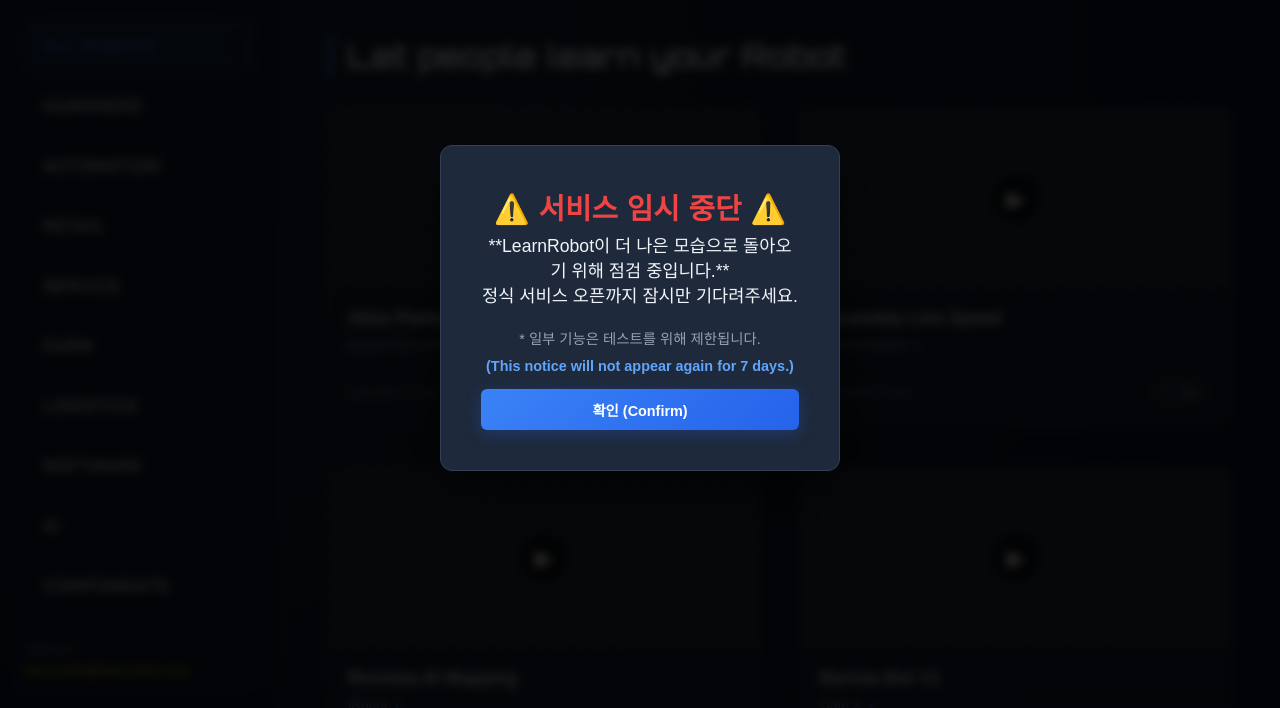
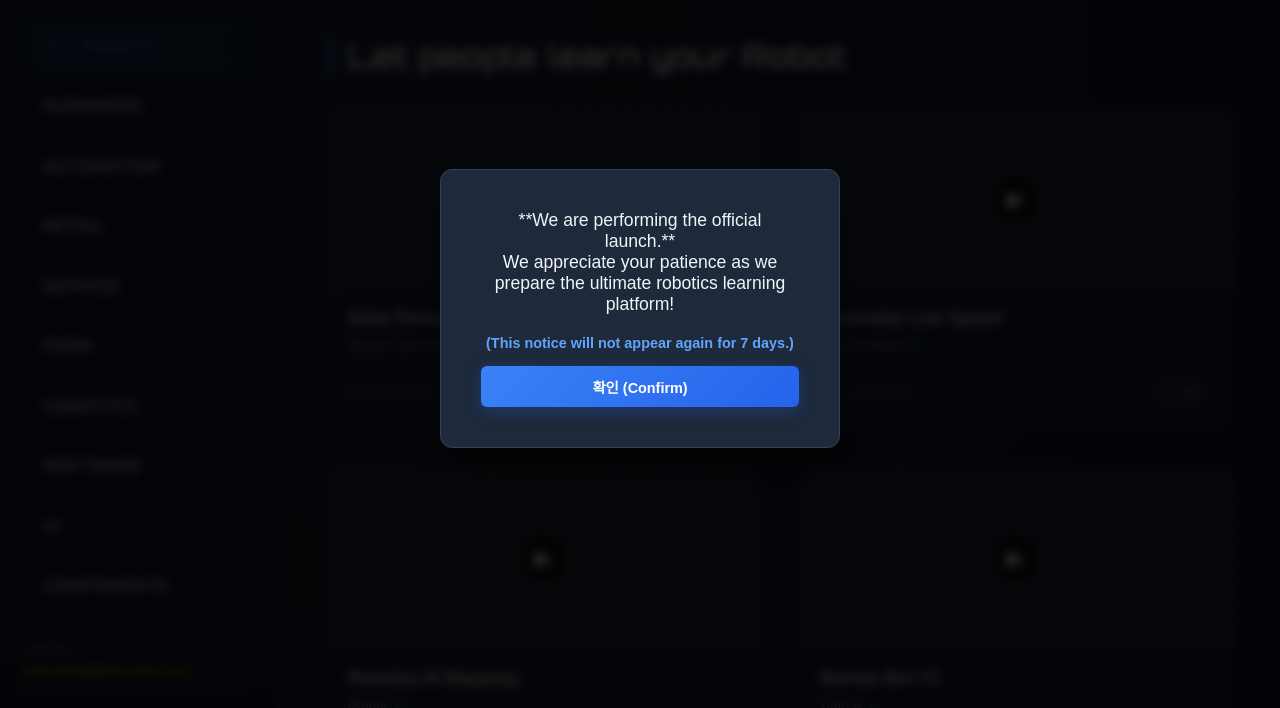
Before and after one commit to learnrobot/learnrobot.github.io, a plain HTML site: page index.html in a window 1280 px wide. Shown: the part 92-800 px from the top of the page. Drawn offline with Linux system fonts and the light colour scheme.

```diff
--- a/index.html
+++ b/index.html
@@ -344,13 +344,12 @@
 
     <div id="notice-modal" class="modal">
         <div class="modal-content" style="width: 400px; text-align: center;">
-            <h3 style="color: #ef4444; font-size: 1.8rem; margin-bottom: 5px;">⚠️ 서비스 임시 중단 ⚠️</h3>
             <p style="color: var(--text-main); font-size: 1.1rem; margin-bottom: 20px;">
-                **LearnRobot이 더 나은 모습으로 돌아오기 위해 점검 중입니다.**<br>
-                정식 서비스 오픈까지 잠시만 기다려주세요.
+                **We are performing the official launch.**<br>
+                We appreciate your patience as we prepare the ultimate robotics learning platform!
             </p>
             <p style="color: var(--text-muted); font-size: 0.9rem; margin-top: 15px;">
-                * 일부 기능은 테스트를 위해 제한됩니다.
+
             </p>
 
             <p style="color: var(--accent-glow); font-size: 0.9rem; font-weight: 600; margin-top: 10px;">
```
